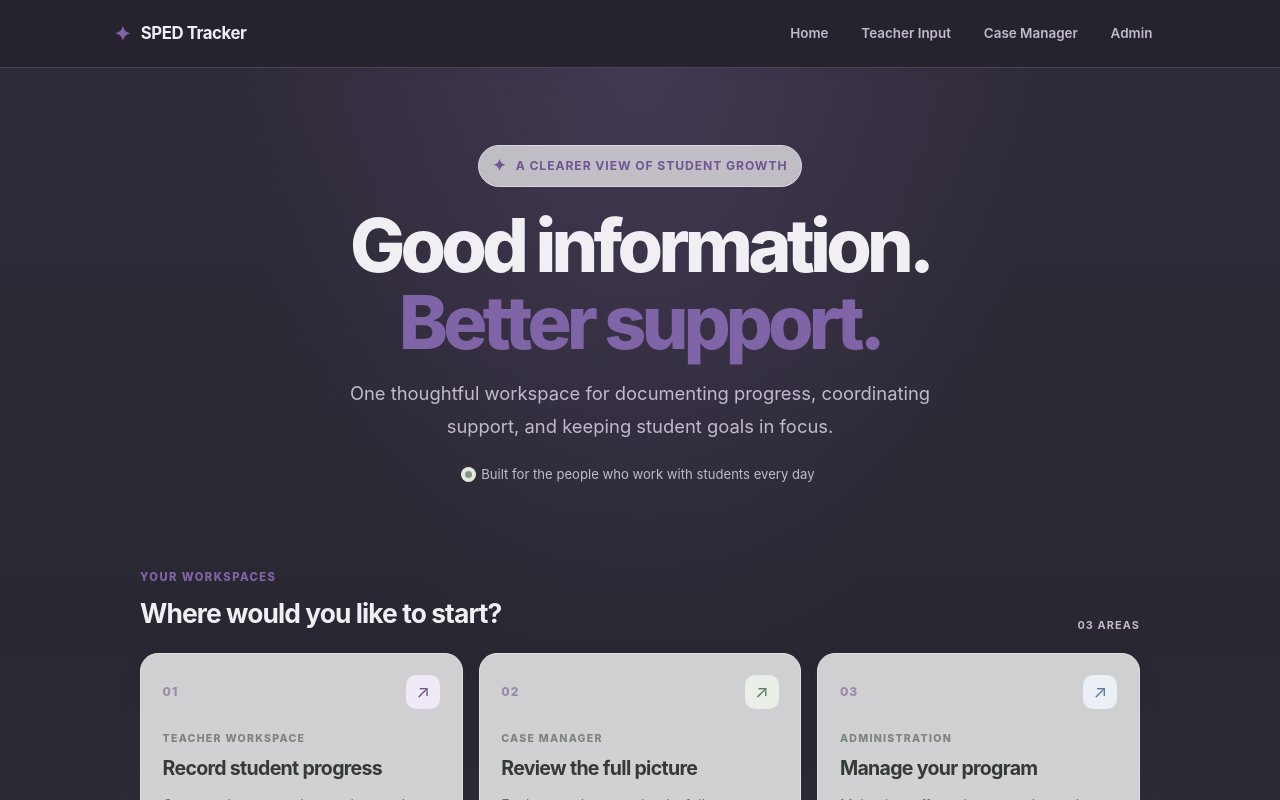
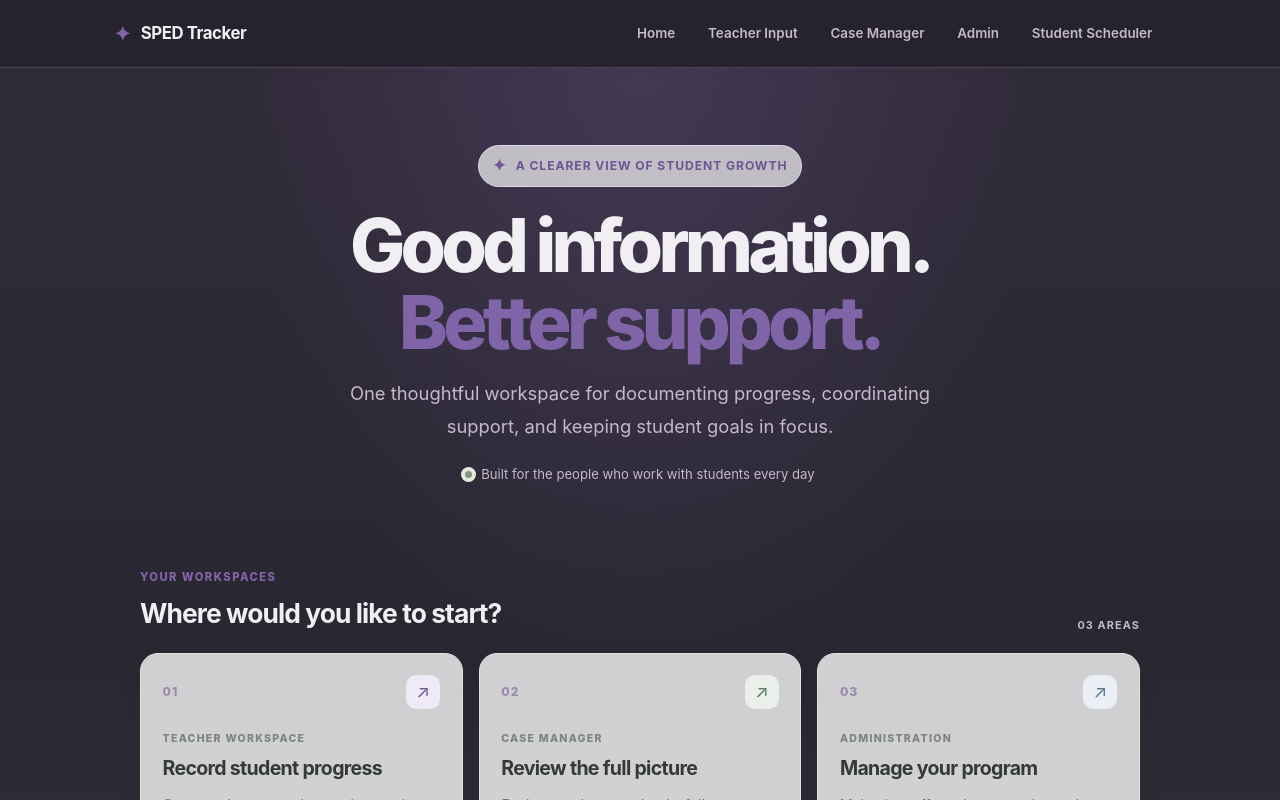
Before and after one commit to jjester58-eng/sped-tracker, a Next.js app: page / in a window 1280 px wide. Shown: the top 800 px of the page. Built offline with nearby package versions, Linux system fonts and the light colour scheme.

Commit message:
Add student scheduler navigation to warm purple baseline

```diff
--- a/app/layout.tsx
+++ b/app/layout.tsx
@@ -23,6 +23,7 @@ export default function RootLayout({ children }: { children: React.ReactNode })
                 <Link href="/teacher" className="nav-link">Teacher Input</Link>
                 <Link href="/case-manager" className="nav-link">Case Manager</Link>
                 <Link href="/admin" className="nav-link">Admin</Link>
+                <Link href="/student-scheduler" className="nav-link">Student Scheduler</Link>
               </div>
             </div>
           </div>
```
